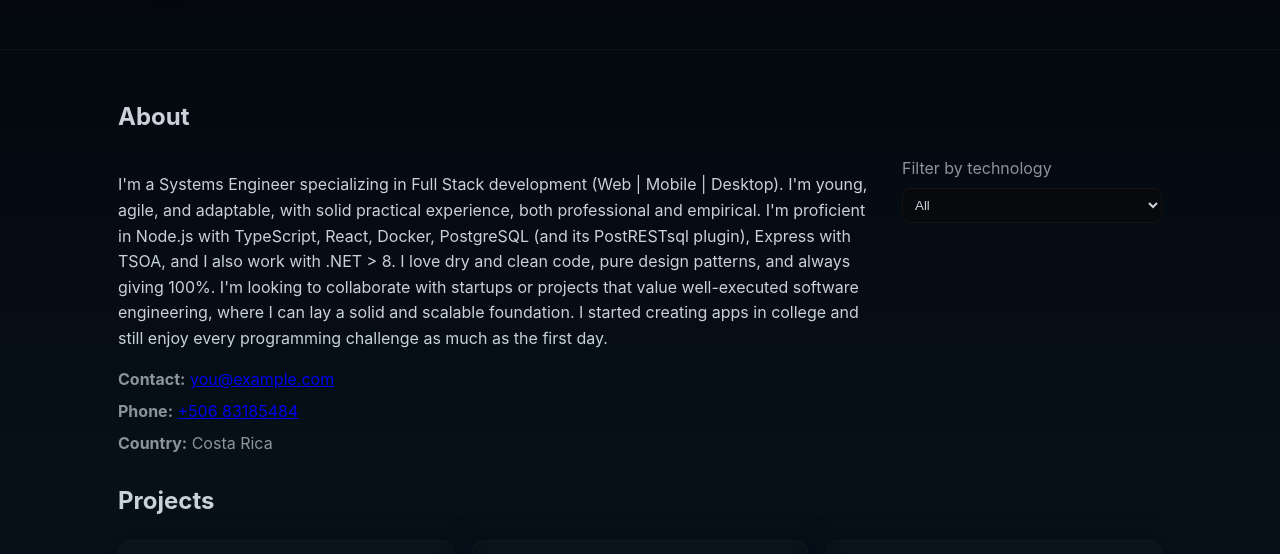
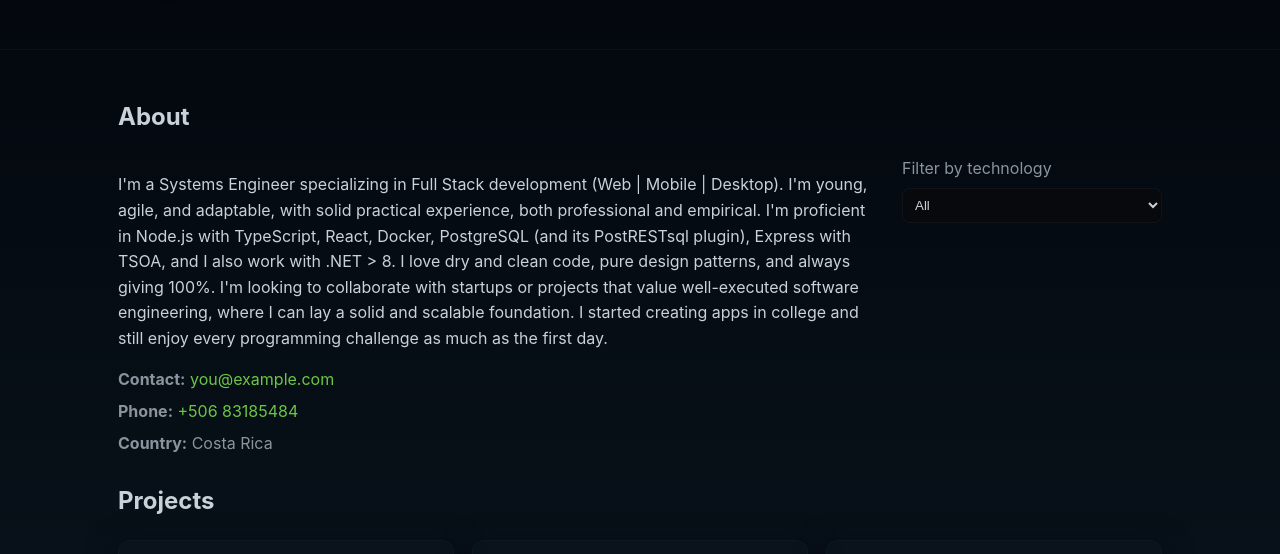
Before and after one commit to brayrpgs/portfolio, a plain HTML site: page index.html in a window 1280 px wide. Shown: the part 193-747 px from the top of the page. Drawn offline with Linux system fonts and the light colour scheme.

Commit message:
deploy: 098106d0871c63eaadd18036d1a69c45508fa799

```diff
--- a/styles.css
+++ b/styles.css
@@ -19,6 +19,7 @@ body{
   -webkit-font-smoothing:antialiased;
   -moz-osx-font-smoothing:grayscale;
 }
+a{color:var(--accent);text-decoration:none}
 .container{max-width:var(--container);margin:0 auto;padding:28px}
 .header-row{display:flex;align-items:center;justify-content:space-between;gap:16px}
 .profile-section{display:flex;align-items:center;gap:20px}
```
